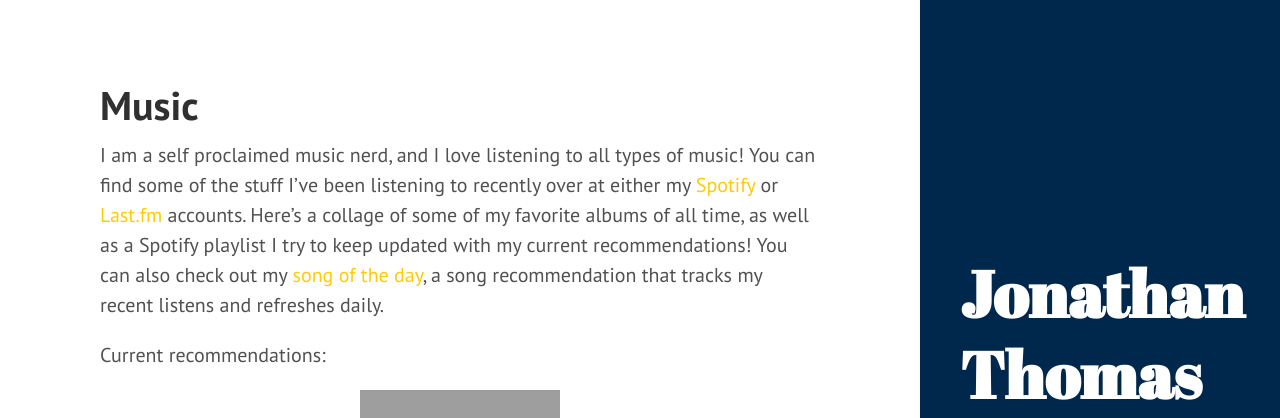
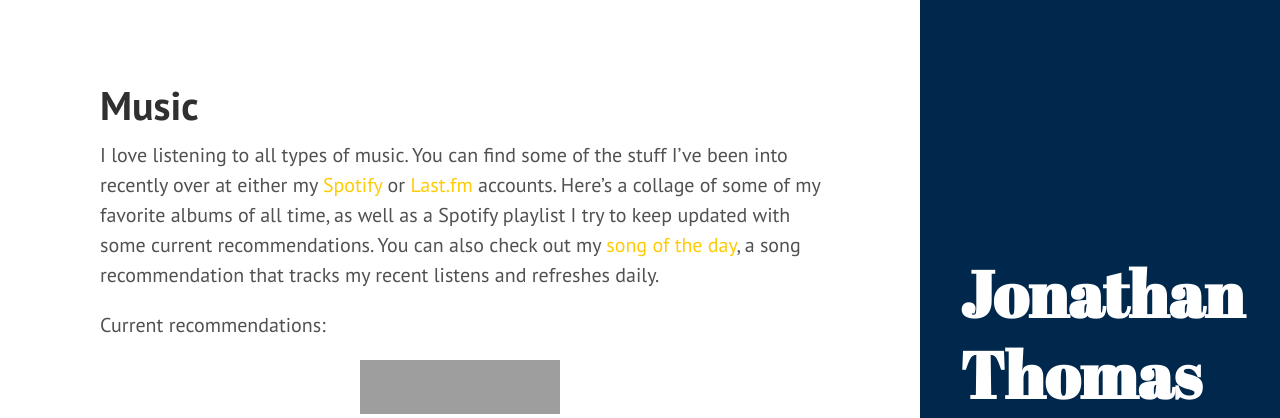
Before and after one commit to jonathoma/jonathoma.github.io, a Jekyll site: the page built from music.md, in a window 1280 px wide and 900 px high, cut to the strip 0-418 px from the top of the window. Built offline with Jekyll 4.4.1, drawn with Linux system fonts in a browser that asks for light colours; grey boxes are pictures that could not be loaded.

Commit message:
updated music page

```diff
--- a/music.md
+++ b/music.md
@@ -3,7 +3,7 @@ layout: page
 title: Music
 ---
 
-I am a self proclaimed music nerd, and I love listening to all types of music! You can find some of the stuff I've been listening to recently over at either my [Spotify](https://open.spotify.com/user/1246063368) or [Last.fm](https://www.last.fm/user/jonathanthomas3) accounts. Here's a collage of some of my favorite albums of all time, as well as a Spotify playlist I try to keep updated with my current recommendations! You can also check out my [song of the day]({{site.url}}songoftheday), a song recommendation that tracks my recent listens and refreshes daily.
+I love listening to all types of music. You can find some of the stuff I've been into recently over at either my [Spotify](https://open.spotify.com/user/1246063368) or [Last.fm](https://www.last.fm/user/jonathanthomas3) accounts. Here's a collage of some of my favorite albums of all time, as well as a Spotify playlist I try to keep updated with some current recommendations. You can also check out my [song of the day]({{site.url}}songoftheday), a song recommendation that tracks my recent listens and refreshes daily.
 
 
 Current recommendations:
```
